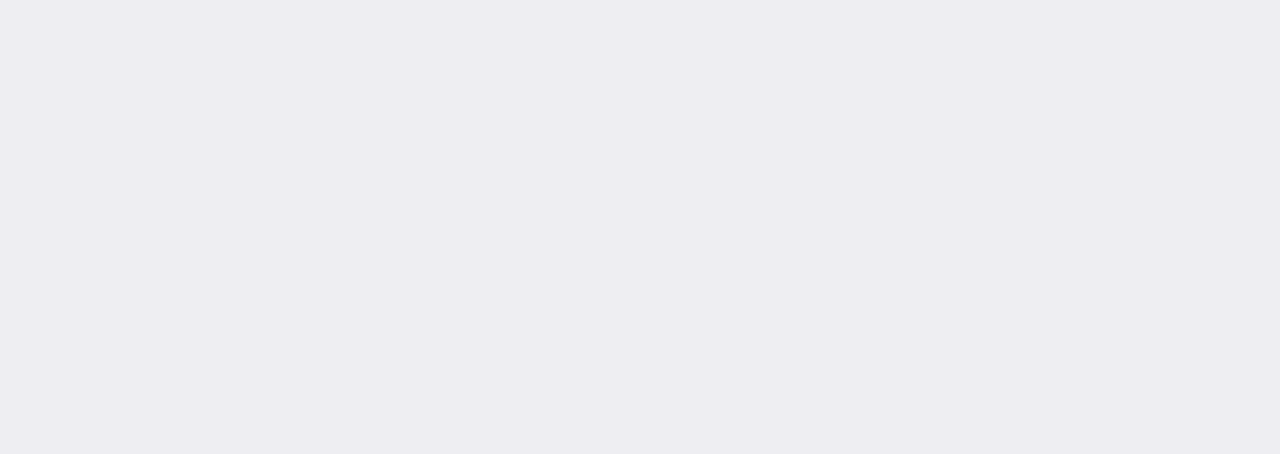
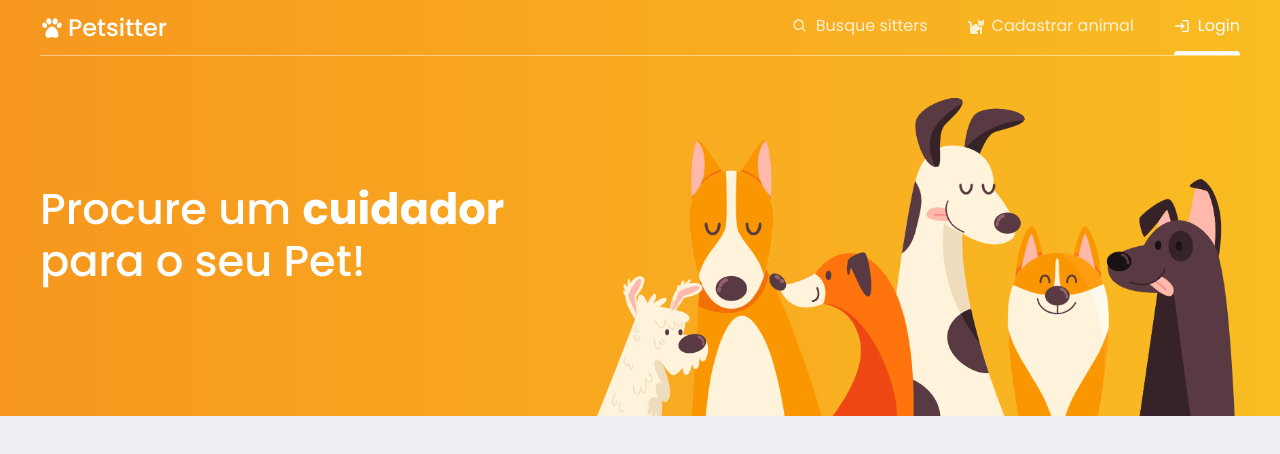
Before and after one commit to lucasferreiraz/petsitter, a React (Create React App) app in the folder frontend/: page /login in a window 1280 px wide. Before the commit this address had no page. Shown: the top 454 px of the page. Built offline with nearby package versions, Linux system fonts and the light colour scheme.

Commit message:
feat: header dinamic

```diff
--- a/frontend/src/App.tsx
+++ b/frontend/src/App.tsx
@@ -6,6 +6,7 @@ import {
 } from "react-router-dom";
 
 import { Home } from './pages/Home';
+import { Login } from './pages/Login';
 
 import { theme } from './styles/theme';
 
@@ -15,6 +16,7 @@ export function App() {
       <BrowserRouter>
         <Routes>
           <Route path="/" element={<Home />} />
+          <Route path="/login" element={<Login />} />
         </Routes>
       </BrowserRouter>
     </ChakraProvider>
--- a/frontend/src/components/Header/HeaderNavigation.tsx
+++ b/frontend/src/components/Header/HeaderNavigation.tsx
@@ -4,14 +4,21 @@ import { ElementType } from "react";
 import { BiSearch } from 'react-icons/bi';
 import { FaCat } from 'react-icons/fa';
 import { MdLogin } from 'react-icons/md';
+import { useNavigate } from "react-router-dom";
 
+interface HeaderNavigationProps {
+  selected: "search" | "addPet" | "login";
+}
 interface NavItemProps {
   icon: ElementType,
   name: string,
   selected?: boolean;
+  routeNavigation: string;
 }
 
-function NavItem({ icon, name, selected }: NavItemProps) {
+function NavItem({ icon, name, selected, routeNavigation }: NavItemProps) {
+  const navigate = useNavigate();
+
   return (
     <Flex
       direction="column"
@@ -21,6 +28,7 @@ function NavItem({ icon, name, selected }: NavItemProps) {
       opacity={selected ? "1" : "0.8"}
       h="100%"
       role="group"
+      onClick={() => navigate(routeNavigation)}
     >
       <Flex
         align="center"
@@ -42,14 +50,29 @@ function NavItem({ icon, name, selected }: NavItemProps) {
   );
 }
 
-export function HeaderNavigation() {
+export function HeaderNavigation({ selected }: HeaderNavigationProps) {
   return (
     <HStack
       spacing="10"
     >
-      <NavItem icon={BiSearch} selected name="Busque sitters" />
-      <NavItem icon={FaCat} name="Cadastrar animal" />
-      <NavItem icon={MdLogin} name="Login" />
+      <NavItem
+        icon={BiSearch}
+        selected={selected === "search"}
+        name="Busque sitters"
+        routeNavigation="/"
+      />
+      <NavItem
+        icon={FaCat}
+        selected={selected === "addPet"}
+        name="Cadastrar animal"
+        routeNavigation="/"
+      />
+      <NavItem
+        icon={MdLogin}
+        selected={selected === "login"}
+        name="Login"
+        routeNavigation="/login"
+      />
     </HStack>
   );
 }
--- a/frontend/src/components/Header/index.tsx
+++ b/frontend/src/components/Header/index.tsx
@@ -2,7 +2,11 @@ import { Box, Flex, Heading, Image } from "@chakra-ui/react";
 import { Logo } from "../Logo";
 import { HeaderNavigation } from "./HeaderNavigation";
 
-export function Header() {
+interface HeaderProps {
+  navItemSelected: "search" | "addPet" | "login";
+}
+
+export function Header({ navItemSelected }: HeaderProps) {
   return (
     <Box
       as="header"
@@ -19,7 +23,7 @@ export function Header() {
       >
         <Logo />
 
-        <HeaderNavigation />
+        <HeaderNavigation selected={navItemSelected} />
       </Flex>
 
       <Flex
--- a/frontend/src/pages/Home/index.tsx
+++ b/frontend/src/pages/Home/index.tsx
@@ -28,7 +28,7 @@ export function Home() {
 
   return (
     <Flex direction="column">
-      <Header />
+      <Header navItemSelected="search" />
 
       <Box
         w="100%"
--- /dev/null
+++ b/frontend/src/pages/Login/index.tsx
@@ -0,0 +1,10 @@
+import { Flex } from "@chakra-ui/react";
+import { Header } from "../../components/Header";
+
+export function Login() {
+  return (
+    <Flex direction="column">
+      <Header navItemSelected="login" />
+    </Flex>
+  );
+}
```
